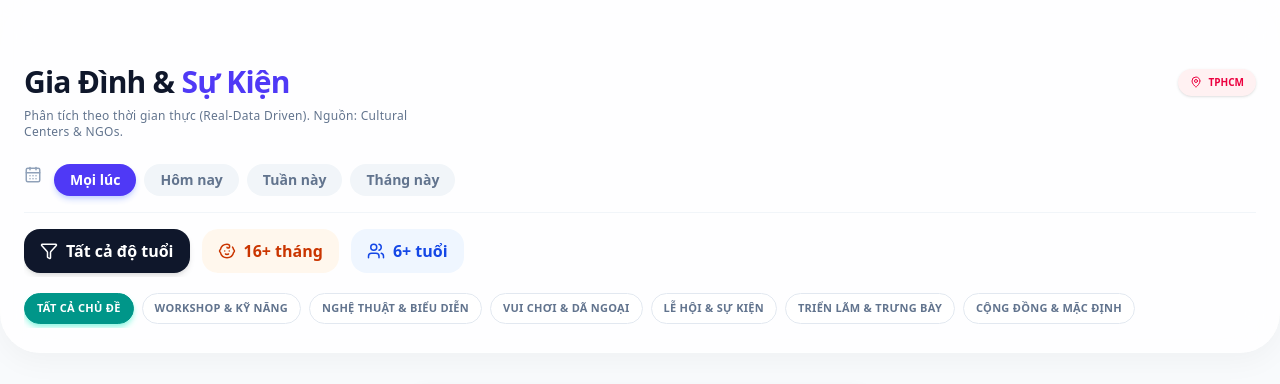
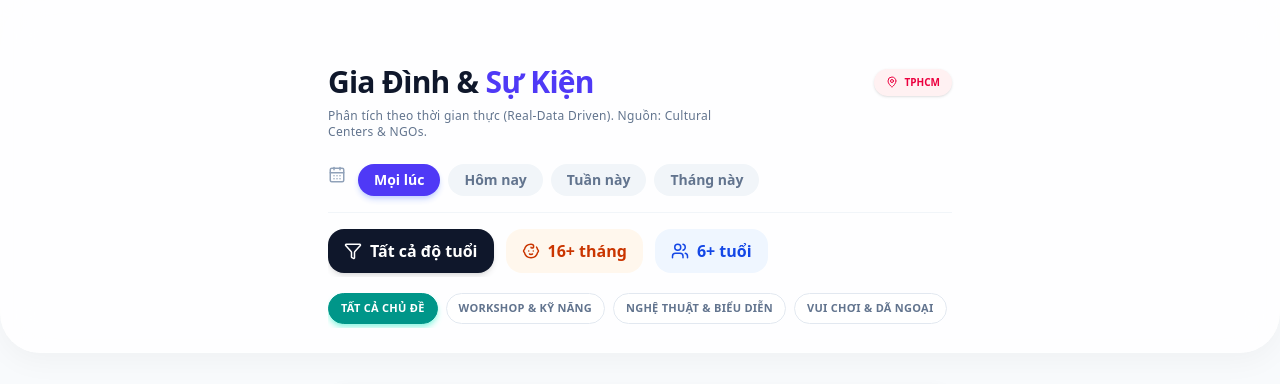
Before and after one commit to drthienlongfacs-hub/family-events-app, a Next.js app: page /family-events-app/ in a window 1280 px wide. Shown: the top 384 px of the page. Built offline with nearby package versions, Linux system fonts and the light colour scheme; grey boxes are pictures that could not be loaded.

Commit message:
fix(ui): Align header and main feed constraints to max-w-2xl to fix visual mismatch

```diff
--- a/app/page.js
+++ b/app/page.js
@@ -46,7 +46,8 @@ export default function Home() {
 
   return (
     <div className="min-h-screen bg-slate-50 font-sans pb-10">
-      <header className="bg-white/80 backdrop-blur-xl px-6 pt-16 pb-6 shadow-[0_8px_30px_rgb(0,0,0,0.04)] sticky top-0 z-20 w-full rounded-b-[2.5rem] border-b border-white/20">
+      <header className="bg-white/80 backdrop-blur-xl pt-16 pb-6 shadow-[0_8px_30px_rgb(0,0,0,0.04)] sticky top-0 z-20 w-full rounded-b-[2.5rem] border-b border-white/20">
+        <div className="max-w-2xl mx-auto px-6">
           <div className="flex items-center justify-between mb-2">
             <h1 className="text-3xl font-extrabold text-slate-900 tracking-tight">
               Gia Đình & <span className="text-indigo-600">Sự Kiện</span>
@@ -113,10 +114,11 @@ export default function Home() {
               </button>
             ))}
           </div>
+        </div>
       </header>
 
       {/* Main Container */}
-      <main className="px-5 pt-8 max-w-lg mx-auto">
+      <main className="px-5 pt-8 max-w-2xl mx-auto">
         {events.length > 0 ? (
           <div className="animate-in fade-in slide-in-from-bottom-4 duration-500">
             {events.map((evt) => (
```
Lines whose indentation alone changed are shown as unchanged.
